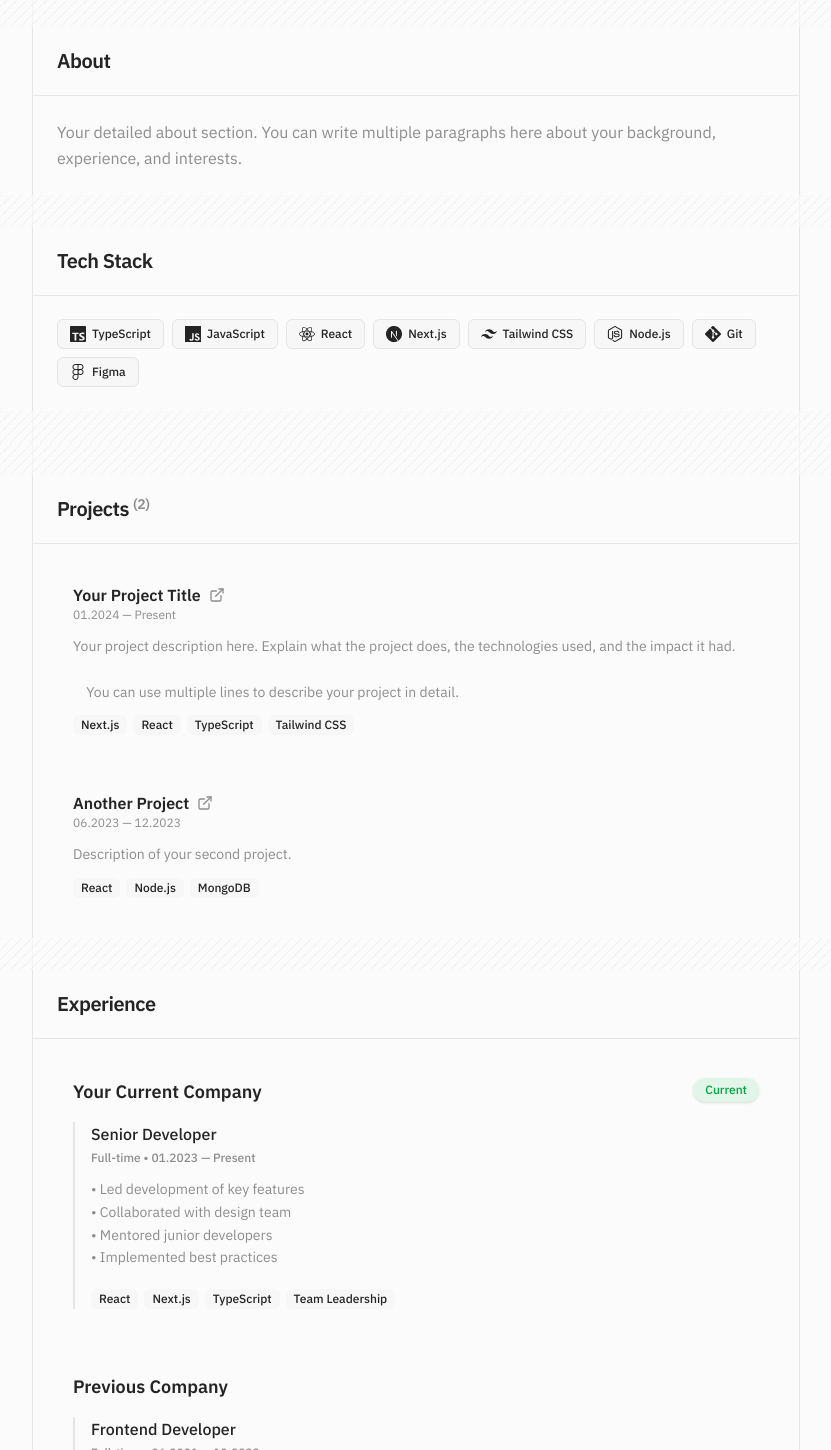
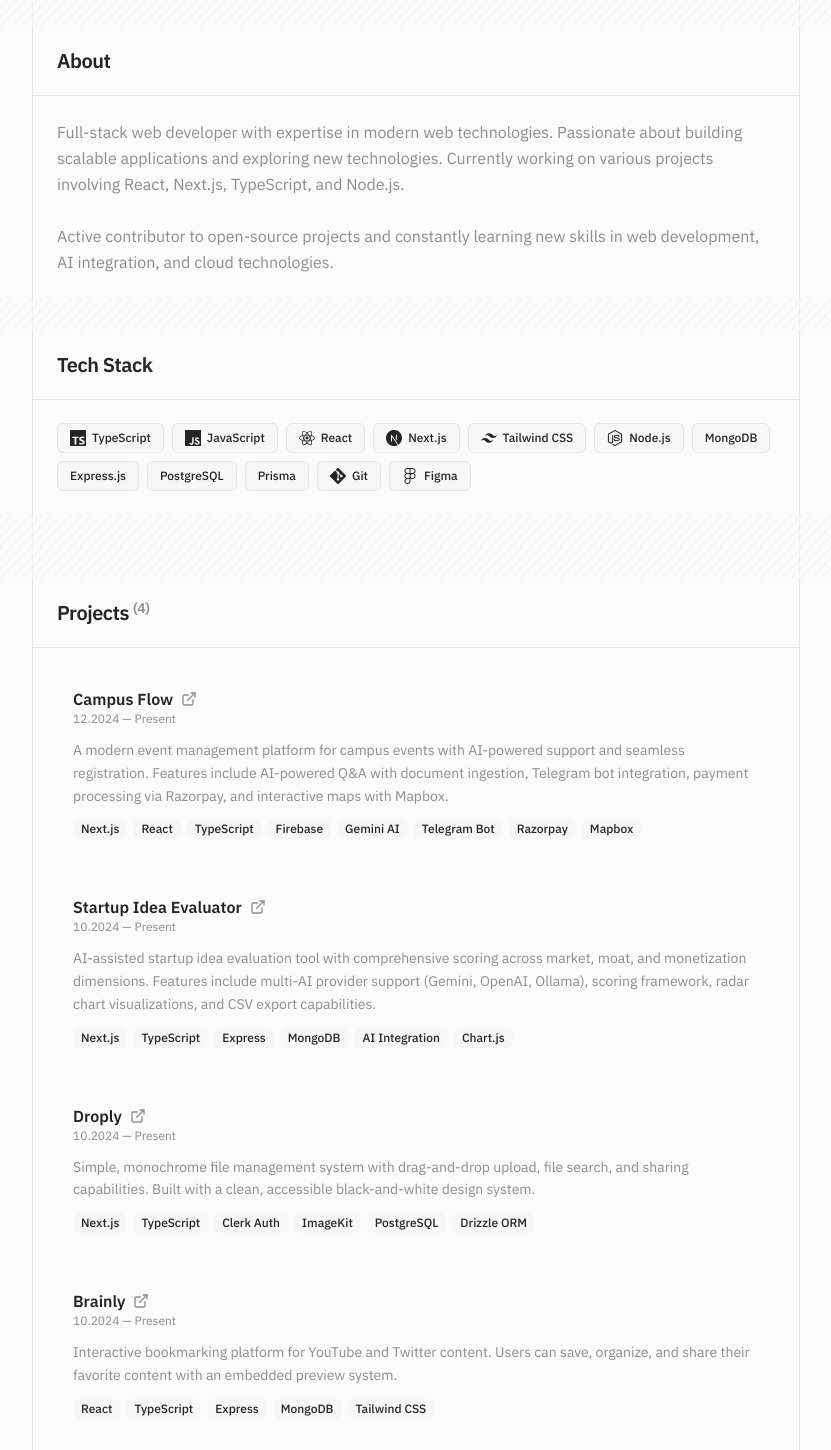
Before and after one commit to srujan7m/portfolio, a Next.js app: page / in a window 1280 px wide. Shown: the part 740-2190 px from the top of the page, without its empty margins (224-1055 px from the left). Built offline with nearby package versions, Linux system fonts and the light colour scheme; no server answers.

Commit message:
feat: add real user data and projects

```diff
--- a/features/profile/data/experiences.ts
+++ b/features/profile/data/experiences.ts
@@ -18,36 +18,41 @@ export type Position = {
 
 export const EXPERIENCES: Experience[] = [
   {
-    id: "company-1",
-    company: "Your Current Company",
+    id: "independent-dev",
+    company: "Independent Developer",
     current: true,
     positions: [
       {
-        title: "Senior Developer",
-        type: "Full-time",
+        title: "Full Stack Developer",
+        type: "Self-employed",
         period: {
-          start: "01.2023",
+          start: "08.2024",
         },
-        description: `• Led development of key features
-• Collaborated with design team
-• Mentored junior developers
-• Implemented best practices`,
+        description: `• Developed full-stack web applications using modern technologies
+• Built event management platform with AI integration and payment processing
+• Created startup idea evaluation tool with multiple AI provider support
+• Implemented file management systems with cloud storage integration
+• Active contributor to open-source projects on GitHub`,
         skills: [
           "React",
           "Next.js",
           "TypeScript",
-          "Team Leadership",
+          "Node.js",
+          "MongoDB",
+          "PostgreSQL",
+          "Firebase",
+          "AI Integration",
         ],
       },
     ],
   },
   {
-    id: "company-2",
-    company: "Previous Company",
+    id: "projects",
+    company: "Personal Projects",
     positions: [
       {
-        title: "Frontend Developer",
-        type: "Full-time",
+        title: "Developer",
+        type: "Learning & Building",
         period: {
           start: "06.2021",
           end: "12.2022",
--- a/features/profile/data/projects.ts
+++ b/features/profile/data/projects.ts
@@ -13,36 +13,72 @@ export type Project = {
 
 export const PROJECTS: Project[] = [
   {
-    id: "project-1",
-    title: "Your Project Title",
+    id: "campus-flow",
+    title: "Campus Flow",
     period: {
-      start: "01.2024",
+      start: "12.2024",
     },
-    link: "https://yourproject.com",
-    description: `Your project description here. Explain what the project does, the technologies used, and the impact it had.
-
-    You can use multiple lines to describe your project in detail.`,
+    link: "https://github.com/srujan7m/Campus-Flow",
+    description: `A modern event management platform for campus events with AI-powered support and seamless registration. Features include AI-powered Q&A with document ingestion, Telegram bot integration, payment processing via Razorpay, and interactive maps with Mapbox.`,
     skills: [
       "Next.js",
       "React",
       "TypeScript",
-      "Tailwind CSS",
+      "Firebase",
+      "Gemini AI",
+      "Telegram Bot",
+      "Razorpay",
+      "Mapbox",
     ],
-    logo: "/images/project-logo.svg",
   },
   {
-    id: "project-2",
-    title: "Another Project",
+    id: "idea-evaluator",
+    title: "Startup Idea Evaluator",
     period: {
-      start: "06.2023",
-      end: "12.2023",
+      start: "10.2024",
     },
-    link: "https://anotherproject.com",
-    description: `Description of your second project.`,
+    link: "https://github.com/srujan7m/idea_evaluator",
+    description: `AI-assisted startup idea evaluation tool with comprehensive scoring across market, moat, and monetization dimensions. Features include multi-AI provider support (Gemini, OpenAI, Ollama), scoring framework, radar chart visualizations, and CSV export capabilities.`,
+    skills: [
+      "Next.js",
+      "TypeScript",
+      "Express",
+      "MongoDB",
+      "AI Integration",
+      "Chart.js",
+    ],
+  },
+  {
+    id: "droply",
+    title: "Droply",
+    period: {
+      start: "10.2024",
+    },
+    link: "https://github.com/srujan7m/droply",
+    description: `Simple, monochrome file management system with drag-and-drop upload, file search, and sharing capabilities. Built with a clean, accessible black-and-white design system.`,
+    skills: [
+      "Next.js",
+      "TypeScript",
+      "Clerk Auth",
+      "ImageKit",
+      "PostgreSQL",
+      "Drizzle ORM",
+    ],
+  },
+  {
+    id: "brainly",
+    title: "Brainly",
+    period: {
+      start: "10.2024",
+    },
+    link: "https://github.com/srujan7m/brainly",
+    description: `Interactive bookmarking platform for YouTube and Twitter content. Users can save, organize, and share their favorite content with an embedded preview system.`,
     skills: [
       "React",
-      "Node.js",
+      "TypeScript",
+      "Express",
       "MongoDB",
+      "Tailwind CSS",
     ],
   },
 ];
--- a/features/profile/data/social-links.ts
+++ b/features/profile/data/social-links.ts
@@ -7,17 +7,17 @@ export type SocialLink = {
 export const SOCIAL_LINKS: SocialLink[] = [
   {
     title: "GitHub",
-    href: "https://github.com/yourusername",
+    href: "https://github.com/srujan7m",
     icon: "github",
   },
   {
     title: "LinkedIn",
-    href: "https://linkedin.com/in/yourusername",
+    href: "https://www.linkedin.com/in/srujan-mattur",
     icon: "linkedin",
   },
   {
     title: "Twitter",
-    href: "https://twitter.com/yourusername",
+    href: "https://x.com/SrujanMattur7?t=XqIKVmGIHtPW7JMZ0DiFQA&s=09",
     icon: "twitter",
   },
 ];
--- a/features/profile/data/tech-stack.ts
+++ b/features/profile/data/tech-stack.ts
@@ -44,6 +44,30 @@ export const TECH_STACK: TechItem[] = [
     categories: ["Runtime"],
   },
   {
+    key: "mongodb",
+    title: "MongoDB",
+    href: "https://www.mongodb.com/",
+    categories: ["Database"],
+  },
+  {
+    key: "express",
+    title: "Express.js",
+    href: "https://expressjs.com/",
+    categories: ["Framework"],
+  },
+  {
+    key: "postgresql",
+    title: "PostgreSQL",
+    href: "https://www.postgresql.org/",
+    categories: ["Database"],
+  },
+  {
+    key: "prisma",
+    title: "Prisma",
+    href: "https://www.prisma.io/",
+    categories: ["ORM"],
+  },
+  {
     key: "git",
     title: "Git",
     href: "https://git-scm.com/",
--- a/features/profile/data/user.ts
+++ b/features/profile/data/user.ts
@@ -1,14 +1,16 @@
 export const USER = {
   username: "Srujan Mattur",
   displayName: "Srujan Mattur",
-  bio: "Full stack web developer",
-  about: `Your detailed about section. You can write multiple paragraphs here about your background, experience, and interests.`,
+  bio: "Exploring the new world",
+  about: `Full-stack web developer with expertise in modern web technologies. Passionate about building scalable applications and exploring new technologies. Currently working on various projects involving React, Next.js, TypeScript, and Node.js.
+
+Active contributor to open-source projects and constantly learning new skills in web development, AI integration, and cloud technologies.`,
 
   // Contact info
   email: "srujanmmattur@gmail.com",
   phone: "+91 6361127317",
-  location: "Hubli, India",
-  website: "yourwebsite.com",
+  location: "Karnataka, India",
+  website: "https://github.com/srujan7m",
 
   // Profile images
   avatar: "/images/avatar.svg",
@@ -16,11 +18,11 @@ export const USER = {
 
   // Personal details
   gender: "he/him", // or "she/her" or "they/them"
-  dateCreated: "2024-01-01",
+  dateCreated: "2024-08-05",
 
   // Professional
-  currentRole: "Your Current Role",
-  currentCompany: "Your Company",
+  currentRole: "Full Stack Developer",
+  currentCompany: "Independent",
 
   keywords: [
     "Full Stack Developer",
```
